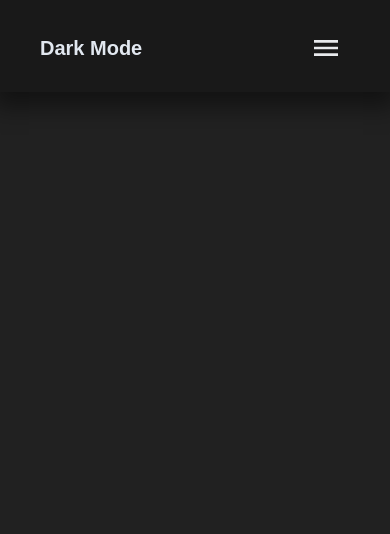
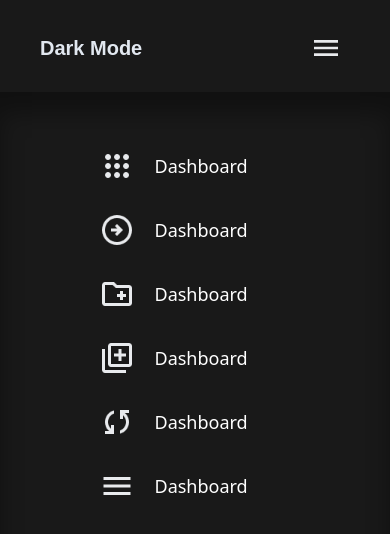
Before and after one commit to surajgoraicse/HTML-CSS-components, a plain HTML site: page dist/index.html in a window 390 px wide. Drawn offline with Linux system fonts and the light colour scheme; a web font is replaced by a local one.

Commit message:
navbar made

```diff
--- a/dist/index.html
+++ b/dist/index.html
@@ -1,5 +1,5 @@
-<!DOCTYPE html>
-<html lang="en">
+<!DOCTYPE html >
+<html lang="en" class="scroll-smooth">
 	<head>
 		<meta charset="UTF-8" />
 		<meta name="viewport" content="width=device-width, initial-scale=1.0" />
@@ -17,10 +17,11 @@
 		/>
         <link rel="stylesheet" href="myStyle.css">
 	</head>
-	<body class="bg-body-color">
+	<body class="bg-body-color text-white">
 		<!-- nav-bar goes here -->
 
-		<div class="bg-nav-color text-white select-none myshadow ">
+		<div class="bg-nav-color text-white select-none myshadow  ">
+
 			<div
 				class="md:max-w-[70%] mx-auto md:px-0 px-10 h-auto w-full flex justify-between items-center pb-5 pt-6"
 			>
@@ -40,6 +41,34 @@
                 </div>
 			</div>
 		</div>
+		<div class="md:hidden fixed h-screen  top-[92px] right-0  small:max-w-96 small:w-full w-screen  bg-nav-color myshadow2 pt-12 flex flex-col space-y-3 ">
+
+			<div class="flex w-[70%]  hover:bg-blue-900 pl-10 py-2 items-center gap-5 mx-auto rounded-2xl ">
+				<div><img src="assets/apps_24dp_FILL0_wght400_GRAD0_opsz24.png" alt="" class="h-9"></div>
+				<div class="text-lg font-medium">Dashboard</div>
+			</div>
+			<div class="flex w-[70%] hover:bg-blue-900 pl-10 py-2 items-center gap-5 mx-auto rounded-2xl ">
+				<div><img src="assets/arrow_circle_right_24dp_FILL0_wght400_GRAD0_opsz24.png" alt="" class="h-9"></div>
+				<div class="text-lg font-medium">Dashboard</div>
+			</div>
+			<div class="flex w-[70%] hover:bg-blue-900 pl-10 py-2 items-center gap-5 mx-auto rounded-2xl ">
+				<div><img src="assets/create_new_folder_24dp_FILL0_wght400_GRAD0_opsz24.png" alt="" class="h-9"></div>
+				<div class="text-lg font-medium">Dashboard</div>
+			</div>
+			<div class="flex w-[70%]  hover:bg-blue-900 pl-10 py-2 items-center gap-5 mx-auto rounded-2xl ">
+				<div><img src="assets/library_add_24dp_FILL0_wght400_GRAD0_opsz24.png" alt="" class="h-9"></div>
+				<div class="text-lg font-medium">Dashboard</div>
+			</div>
+			<div class="flex w-[70%] hover:bg-blue-900 pl-10 py-2 items-center gap-5 mx-auto rounded-2xl ">
+				<div><img src="assets/sync_24dp_FILL0_wght400_GRAD0_opsz24.png" alt="" class="h-9"></div>
+				<div class="text-lg font-medium">Dashboard</div>
+			</div>
+			<div class="flex w-[70%] hover:bg-blue-900 pl-10 py-2 items-center gap-5 mx-auto rounded-2xl ">
+				<div><img src="assets/menu_24dp_FILL0_wght400_GRAD0_opsz24.png" alt="" class="h-9"></div>
+				<div class="text-lg font-medium">Dashboard</div>
+			</div>
+
+		</div>
 
 		<!-- nav-bar ends here -->
 	</body>
--- a/dist/myStyle.css
+++ b/dist/myStyle.css
@@ -2,4 +2,11 @@
     -webkit-box-shadow: 0px 8px 23px 7px rgba(0,0,0,0.46);
     -moz-box-shadow: 0px 8px 23px 7px rgba(0,0,0,0.46);
     box-shadow: 0px 8px 23px 7px rgba(0,0,0,0.46);
+
+
 }
+.myshadow2{
+    -webkit-box-shadow: inset 0px 21px 22px 0px rgba(0,0,0,0.34);
+    -moz-box-shadow: inset 0px 21px 22px 0px rgba(0,0,0,0.34);
+    box-shadow: inset 0px 21px 22px 0px rgba(0,0,0,0.34);
+}
```
Also changed, not shown: dist/assets/apps_24dp_FILL0_wght400_GRAD0_opsz24.png (added), dist/assets/arrow_circle_right_24dp_FILL0_wght400_GRAD0_opsz24.png (added), dist/assets/create_new_folder_24dp_FILL0_wght400_GRAD0_opsz24.png (added), dist/assets/library_add_24dp_FILL0_wght400_GRAD0_opsz24.png (added), dist/assets/sync_24dp_FILL0_wght400_GRAD0_opsz24.png (added), dist/output.css.
